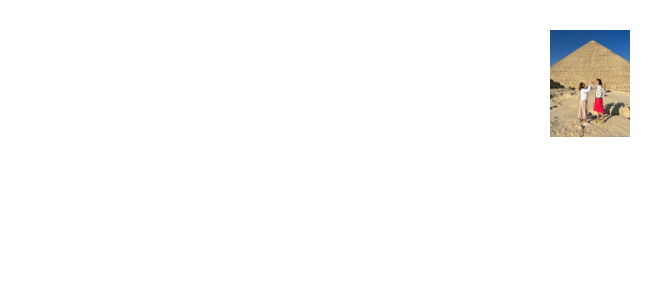
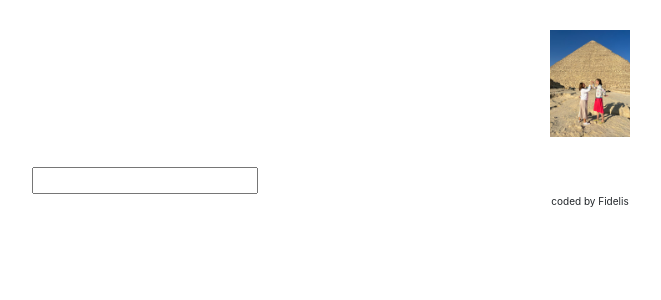
Before and after one commit to FidelStucht/dictonary-project, a React (Create React App) app in the folder dictonary-project/: page / in a window 1280 px wide. Shown: the top 300 px of the page, without its empty margins (50-711 px from the left). Built offline with nearby package versions, Linux system fonts and the light colour scheme.

Commit message:
include Search

```diff
--- a/dictonary-project/src/App.css
+++ b/dictonary-project/src/App.css
@@ -6,3 +6,7 @@
 .App-header {
   margin: 30px 0;
 }
+.App-footer {
+  text-align: center;
+  font-size: 10px;
+}
--- a/dictonary-project/src/App.js
+++ b/dictonary-project/src/App.js
@@ -1,12 +1,19 @@
 import "./App.css";
 import image1 from "./image1.JPG";
+import Dictionary from "./Dictonary";
 
 export default function App() {
   return (
     <div className="App">
-      <header className="App-header">
-        <img src={image1} className="App-logo img-fluid" alt="logo" />
-      </header>
+      <div className="container">
+        <header className="App-header">
+          <img src={image1} className="App-logo img-fluid" alt="logo" />
+        </header>
+        <main>
+          <Dictionary />
+        </main>
+        <footer className="App-footer">coded by Fidelis</footer>
+      </div>
     </div>
   );
 }
--- /dev/null
+++ b/dictonary-project/src/Dictonary.css
@@ -0,0 +1,3 @@
+.Dictonary {
+  font-size: 14px;
+}
--- /dev/null
+++ b/dictonary-project/src/Dictonary.js
@@ -0,0 +1,20 @@
+import React, { useState } from "react";
+import "./Dictonary.css";
+
+export default function Dictonary() {
+  let [keyword, setKeyword] = useState("");
+  function search(event) {
+    event.preventDefault();
+    alert(`Searching ${keyword}...`);
+  }
+  function handleKeywordChange(event) {
+    setKeyword(event.target.value);
+  }
+  return (
+    <div className="Dictonary">
+      <form onSubmit={search}>
+        <input type="search" onChange={handleKeywordChange} />
+      </form>
+    </div>
+  );
+}
```
